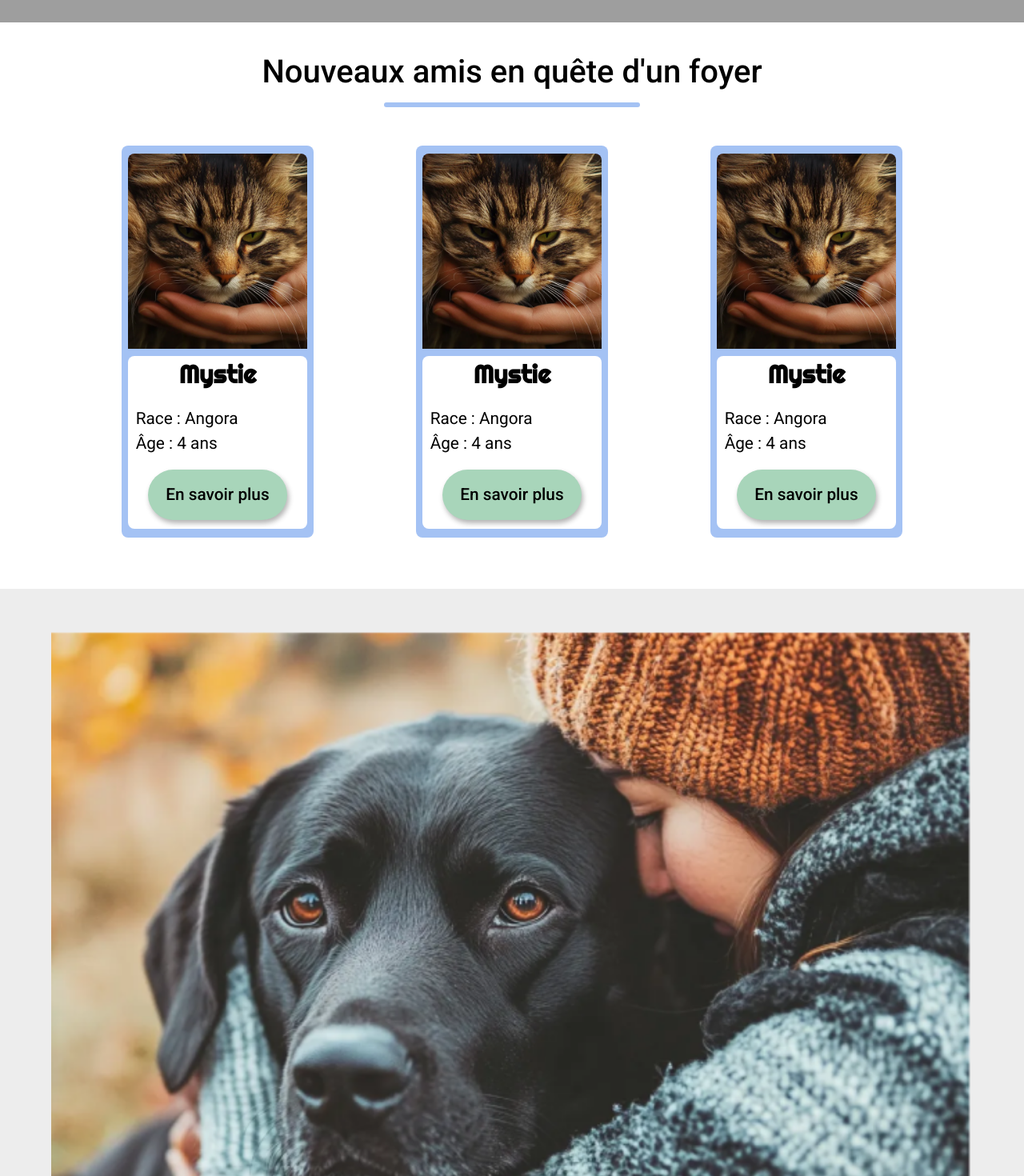
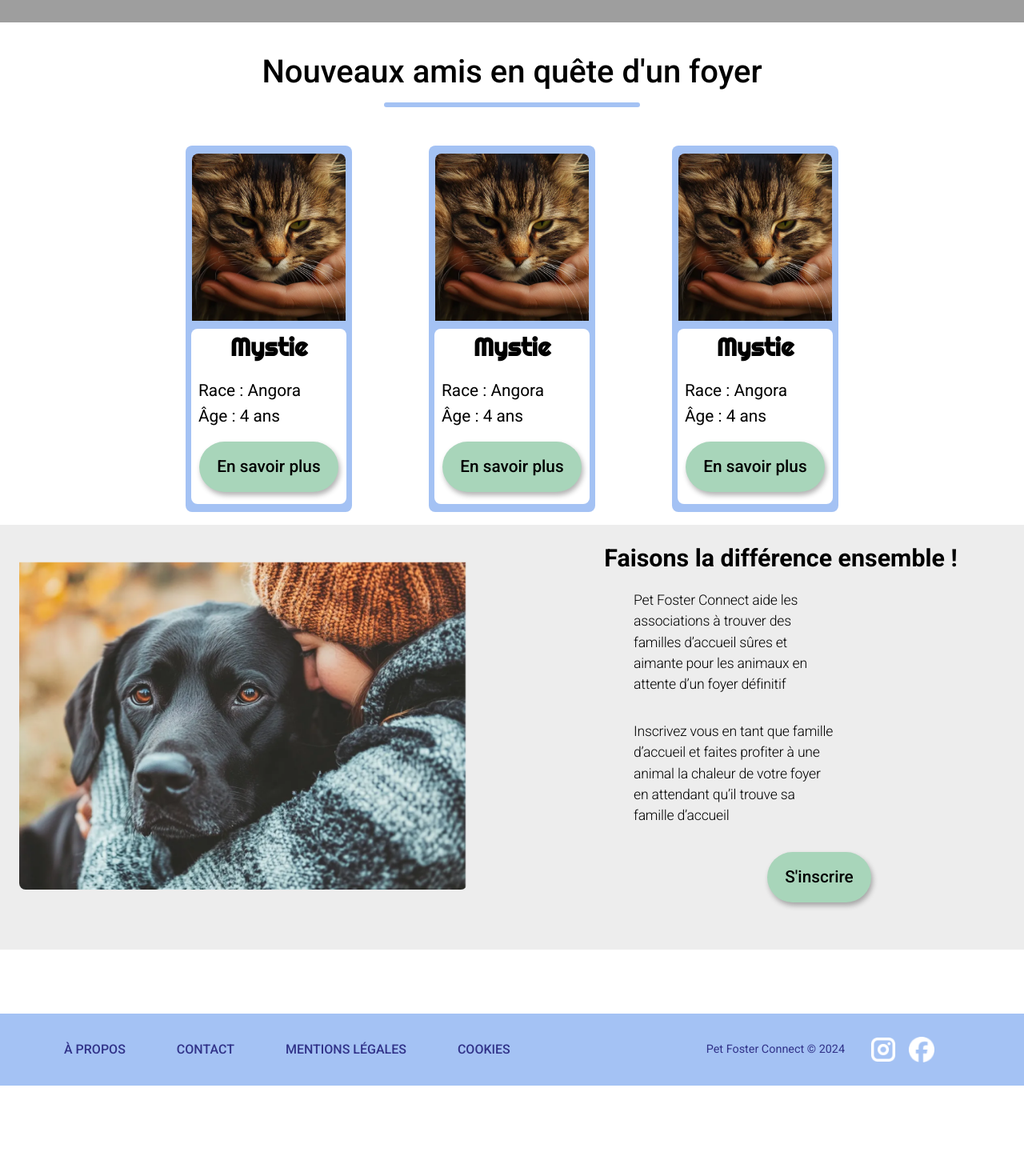
Before and after one commit to Cecile-Duc-Dit-Catty/Pet-Foster-Connect-Front, a React (Vite) app: page / in a window 1280 px wide. Shown: the part 580-2050 px from the top of the page at 80% size. After the commit the page ends 1937 px from the top, so only its background shows below. Built offline with nearby package versions, Linux system fonts and the light colour scheme; grey boxes are pictures that could not be loaded.

Commit message:
fix: fix the mobile and tablet version WIP : desktop version for cta section

```diff
--- a/src/components/animalCard/animalCard.module.css
+++ b/src/components/animalCard/animalCard.module.css
@@ -1,3 +1,7 @@
+/*--------------------------*/
+/* MOBILE FIRST */
+/*--------------------------*/
+
 .card {
     margin-top: 3rem;
     display: flex;
@@ -7,6 +11,10 @@
     width: 15rem;
     height: 30.6rem;
     border-radius: 0.5rem;
+}
+
+.card:hover {
+    opacity: 0.9;
 }
 
 .photoProfileContainer {
@@ -46,3 +54,43 @@
 
 .animalInformations p {
     color: black; }
+
+/*--------------------------*/
+/* DESKTOP VERSION */
+/*--------------------------*/
+
+@media (min-width: 1000px) {
+    .card {
+        margin-top: 3rem;
+        display: flex;
+        flex-direction: column;
+        align-items: center;
+        background-color: var(--primary-color);
+        width: 13rem;
+        height: 28.6rem;
+        border-radius: 0.5rem;
+    }
+
+    .card img {
+        width: 12rem;
+        height: 100%;
+        border-radius: 0.5rem 0.5rem 0 0;
+    }
+
+    .informationsContainer {
+        display: flex;
+        flex-direction: column;
+        align-items: center;
+        background-color: white;
+        width: 93%;
+        height: 13.7rem;
+        border-radius: 0.5rem;
+    }
+
+    .animalInformations {
+        padding-right: 3rem;
+    }
+
+
+
+}
--- a/src/pages/HomePage.module.css
+++ b/src/pages/HomePage.module.css
@@ -56,17 +56,17 @@
     align-items: center;
 }
 
-.carouselTabletVersion {
+.carouselDesktopVersion {
     display: none;
 }
 
 /*Section CTA */
 
-.ctaSectionTablet {
+.ctaSectionDesktop {
     display: none;
 }
 
-.ctaSection {
+.ctaSectionContainer {
     display: flex;
     flex-direction: column;
     align-items: center;
@@ -78,11 +78,12 @@
 
 .ctaSection img {
     margin-top: 0.5rem;
-    width: 90%;
+    width: 49rem;
     border-radius: 0.5rem;
 }
 
 .ctaSection h3 {
+    text-align: center;
     margin-block: 1rem;
     font-size: 1.4rem;
 }
@@ -95,15 +96,20 @@
 }
 
 .ctaInformation {
-    padding-left: 2.9rem;
+    padding-left: 2rem;
     padding-right: 2rem;
 }
+.buttonSection {
+    text-align: center;
+}
+
 
 /*--------------------------*/
 /* TABLET VERSION */
 /*--------------------------*/
 
 @media (min-width: 750px) {
+
     .headerSection {
         background-image: url("../assets/images/background/dog-and-cat-together.png");
         background-size: cover;
@@ -143,71 +149,28 @@
         width: 20rem;
     }
 
-    .carouselMobileVersion {
-        display: none;
-
+    .ctaSection {
+        margin-bottom: 5rem;
     }
 
-    .carouselTabletVersion {
-        display: flex;
-        flex-direction: row;
-        gap: 1rem
+    .leftSide img {
+width: 30rem;
     }
 
-    /*cta section */
+    .informationContainer h3 {
+        font-size: 1.8rem;
+    }
 
-    /*.ctaSection {*/
-    /*    display: none;*/
-    /*}*/
-
-    /*.ctaSectionTablet {*/
-    /*    display: inline-block;*/
-    /*    background-color: #EDEDED;*/
-    /*    margin-top: 5rem;*/
-    /*    margin-bottom: 7rem;*/
-    /*}*/
-
-    /*.ctaContainer {*/
-    /*    color: black;*/
-
-    /*}*/
-
-    /*.ctaContainer img {*/
-    /*      width: 100rem;*/
-    /*      padding-top: 1.1rem;*/
-    /*      padding-left: 10rem;*/
-
-    /*  }*/
-
-    /*.ctaContainer h3 {*/
-    /*   padding-left: 5.4rem;*/
-    /*    font-size: 1.7rem;*/
-    /*    margin-block: 1rem;*/
-    /*    padding-top: 0.8rem;*/
-    /*}*/
-
-    /*.rightSection {*/
-    /*    padding-right: 30rem;*/
-
-    /*}*/
-
-    /*.ctaContainer p {*/
-    /*    color: black;*/
-    /*    font-size: 1.2rem;*/
-    /*    margin-bottom: 2rem;*/
-    /*    padding-inline: 2.5rem;*/
-    /*    padding-right: 8rem;*/
-    /*    font-weight: 300;*/
-    /*    letter-spacing: -0.2px;*/
-    /*}*/
-
-
+    .ctaInformation {
+        padding-inline: 10rem;
+    }
 
 }
 /*--------------------------*/
 /* DESKTOP VERSION */
 /*--------------------------*/
 @media (min-width: 1000px) {
+
 
     .headerDescriptionTablet p {
         left: 55%;
@@ -218,21 +181,85 @@
         gap: 8rem
     }
 
-    .ctaContainer {
+    .carouselDesktopVersion {
+        display: flex;
+        flex-direction: row;
+        gap: 6rem
+
+    }
+
+    .carouselMobileVersion {
+        display: none;
+
+    }
+
+    .ctaSectionContainer {
         display: flex;
         flex-direction: row;
     }
+
+    .leftSide img {
+        width: 60rem;
+        margin-left: 1.5rem;
+    }
+
+    .informationContainer {
+        margin-left: 3rem;
+    }
+
+    .informationContainer h3 {
+        padding-left: 3rem;
+    }
+
+    .informationContainer p {
+        padding-right: 7rem;
+
+    }
+
+    .buttonSection {
+        margin-left: 12rem;
+        margin-bottom: 2.5rem;
+    }
+
+
 
     /*--------------------------*/
     /* DESKTOP HD VERSION */
     /*--------------------------*/
 
     @media screen and (min-width: 1200px) {
+
         .headerDescriptionTablet p {
             top: 10rem;
             left: 76%;
         }
-    }
+
+        /*cta section */
 
 
+        .informationContainer h3 {
+            margin-top: 1.2rem;
+            font-size: 1.9rem;
+        }
+
+        .ctaSectionContainer {
+            margin-top: 1rem;
+        }
+
+        .ctaInformation  {
+            width: 40rem;
+            font-size: 1.1rem;
+            margin-bottom: 2rem;
+            padding-right: 7rem;
+        }
+
+        .ctaInformation p {
+            margin-bottom: 2rem;
+        }
+
+        .leftSide img {
+            width: 35rem;
+            margin-bottom: 2.5rem;
+        }
+    }
 }
--- a/src/pages/HomePage.tsx
+++ b/src/pages/HomePage.tsx
@@ -27,34 +27,47 @@ const HomePage = () => {
                     <div className={styles.carouselMobileVersion}>
                         <Carousel />
                     </div>
-                    <div className={styles.carouselTabletVersion}>
+                    <div className={styles.carouselDesktopVersion}>
                         <AnimalCard />
                         <AnimalCard />
                         <AnimalCard />
                     </div>
                 </section>
                 <section className={styles.ctaSection}>
+                    <div className={styles.ctaSectionContainer}>
+                        <div className={styles.leftSide}>
                             <img
                                 src={DogImg}
                                 alt="Chien dans les bras de sa famille d'accueil"
                             />
+                        </div>
+                        <div className={styles.rightSide}>
+                            <div className={styles.informationContainer}>
                                 <h3>Faisons la différence ensemble !</h3>
                                 <div className={styles.ctaInformation}>
                                     <p>
-                            Pet Foster Connect aide les associations à trouver
-                            des familles d’accueil sûres et aimante pour les
-                            animaux en attente d’un foyer définitif
+                                        Pet Foster Connect aide les associations
+                                        à trouver des familles d’accueil sûres
+                                        et aimante pour les animaux en attente
+                                        d’un foyer définitif
                                     </p>
                                     <p>
-                            Inscrivez vous en tant que famille d’accueil et
-                            faites profiter à une animal la chaleur de votre
-                            foyer en attendant qu’il trouve sa famille d’accueil
+                                        Inscrivez vous en tant que famille
+                                        d’accueil et faites profiter à une
+                                        animal la chaleur de votre foyer en
+                                        attendant qu’il trouve sa famille
+                                        d’accueil
                                     </p>
                                 </div>
+                            </div>
+                            <div className={styles.buttonSection}>
                                 <CtaButton label="S'inscrire" />
+                            </div>
+                        </div>
+                    </div>
                 </section>
 
-                <section className={styles.ctaSectionTablet}>
+                <section className={styles.ctaSectionDesktop}>
                     <div className={styles.ctaContainer}>
                         <div className={styles.leftSection}>
                             <img
```
Lines whose indentation alone changed are shown as unchanged.
